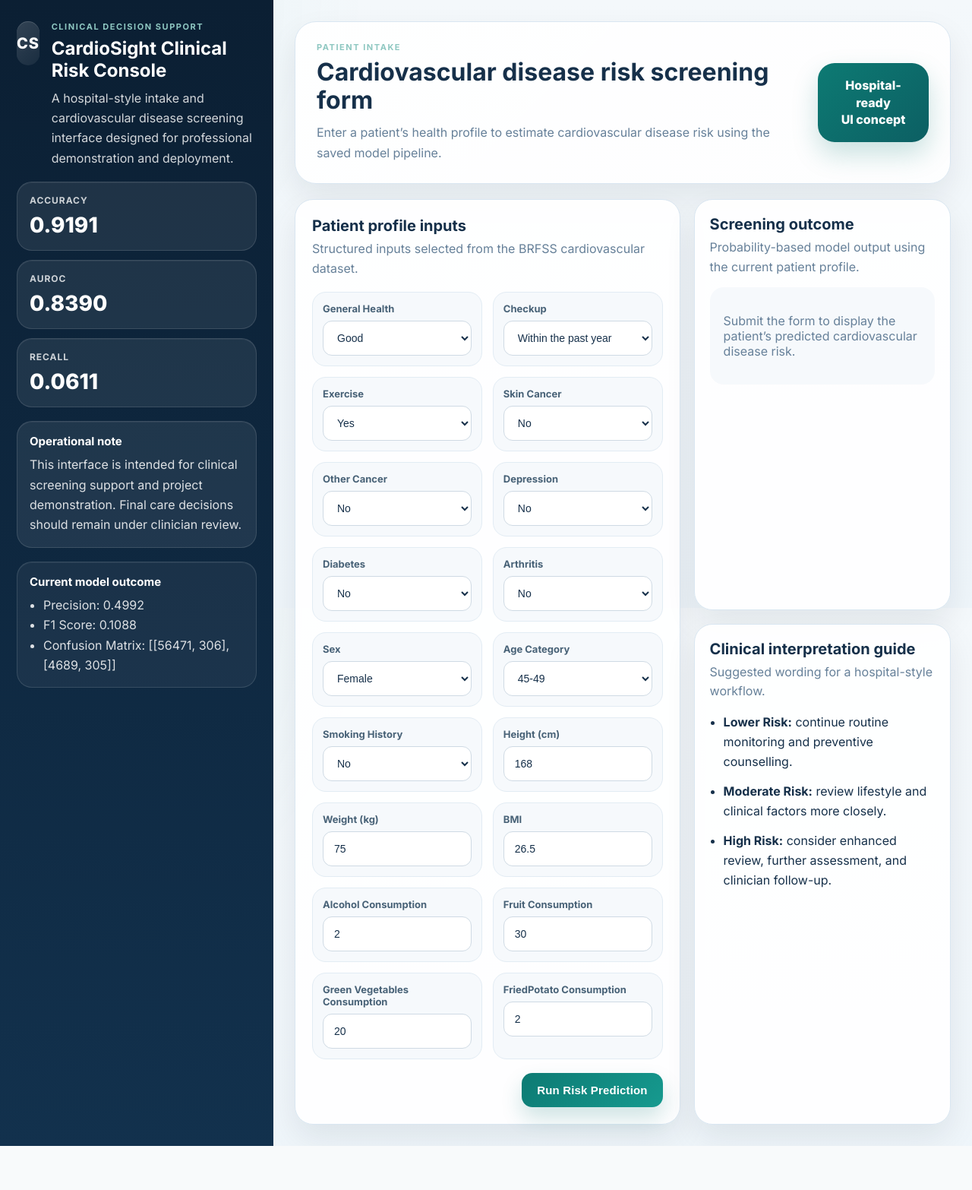
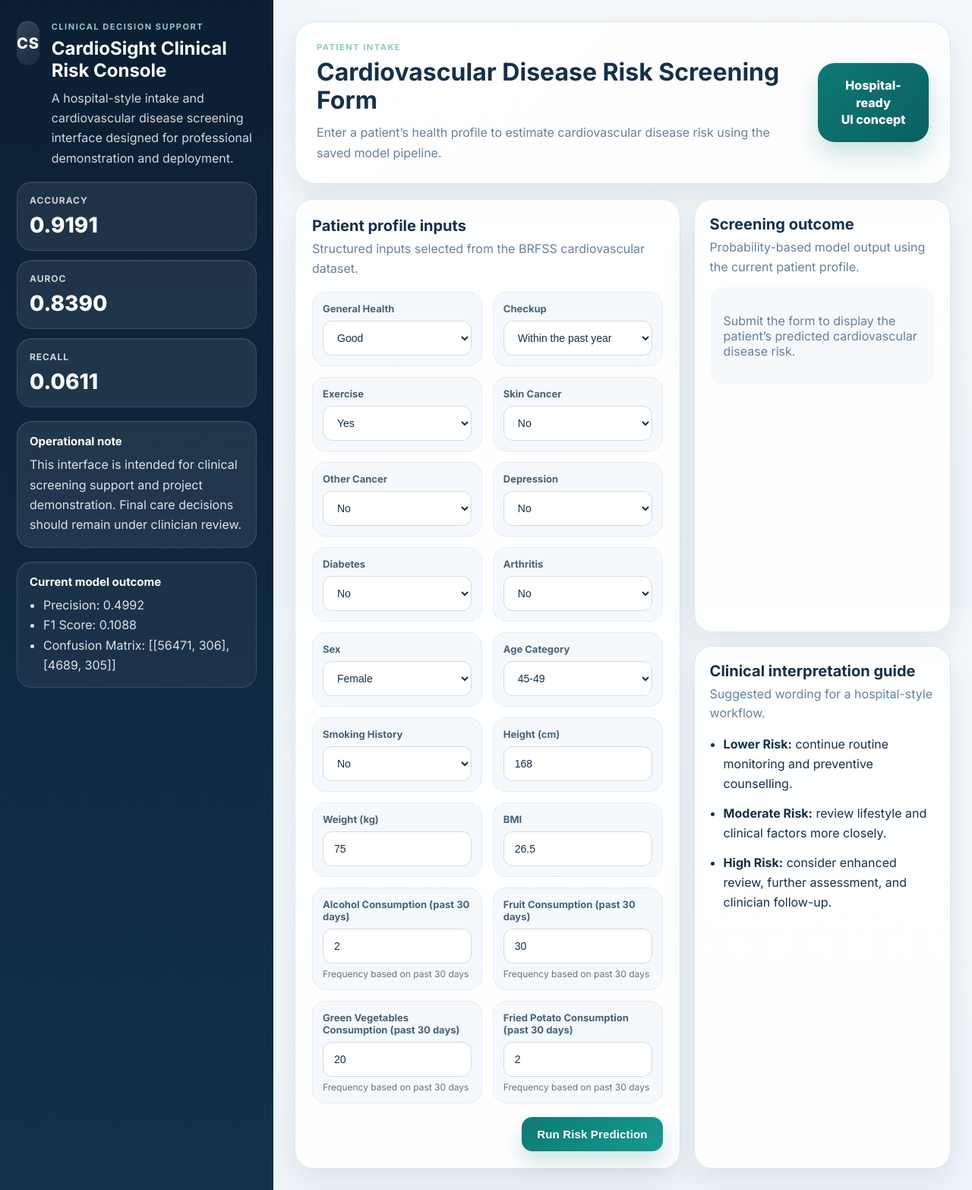
Before and after one commit to Joyerics/cardiovascular_disease_prediction_app, a Flask app: page / in a window 1280 px wide. Shown: the whole page at 76% size. Before the commit the page ends 1508 px from the top, so only its background shows below. Run offline with Flask 3, Linux system fonts and the light colour scheme.

Commit message:
Design update

```diff
--- a/static/styles.css
+++ b/static/styles.css
@@ -307,3 +307,9 @@ button{
   .hero-card{flex-direction:column; align-items:flex-start}
   .fields-grid{grid-template-columns:1fr}
 }
+.field-hint{
+  display:block;
+  margin-top:6px;
+  font-size:12px;
+  color:#6b7280;
+}
--- a/templates/index.html
+++ b/templates/index.html
@@ -55,7 +55,7 @@
       <header class="hero-card">
         <div>
           <p class="tiny-label">Patient intake</p>
-          <h2>Cardiovascular disease risk screening form</h2>
+          <h2>Cardiovascular Disease Risk Screening Form</h2>
           <p class="hero-copy">Enter a patient’s health profile to estimate cardiovascular disease risk using the saved model pipeline.</p>
         </div>
         <div class="hero-badge">Hospital-ready<br>UI concept</div>
@@ -82,8 +82,25 @@
 
             {% for col in numeric_cols %}
             <div class="field">
-              <label for="{{ col }}">{{ col.replace('_', ' ') }}</label>
+              <label for="{{ col }}">
+               {% if col == "Alcohol_Consumption" %}
+               Alcohol Consumption (past 30 days)
+               {% elif col == "Fruit_Consumption" %}
+               Fruit Consumption (past 30 days)
+               {% elif col == "Green_Vegetables_Consumption" %}
+               Green Vegetables Consumption (past 30 days)
+               {% elif col == "FriedPotato_Consumption" %}
+               Fried Potato Consumption (past 30 days)
+               {% else %}
+               {{ col.replace('_', ' ') }}
+               {% endif %}
+              </label>
               <input type="number" step="any" name="{{ col }}" id="{{ col }}" value="{{ submitted.get(col, defaults[col]) }}">
+              {% if col in ["Alcohol_Consumption", "Fruit_Consumption", "Green_Vegetables_Consumption", "FriedPotato_Consumption"] %}
+                <small class="field-hint">
+                  Frequency based on past 30 days
+                </small>
+              {% endif %}
             </div>
             {% endfor %}
           </div>
```
